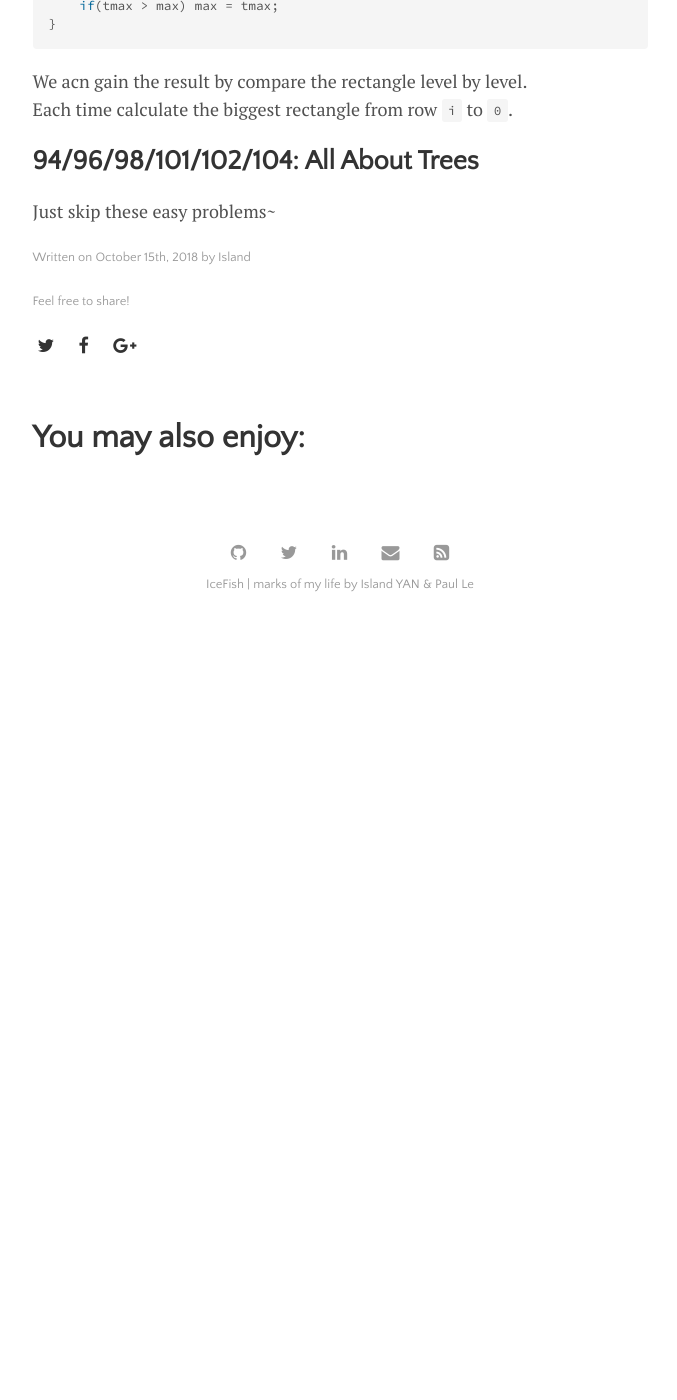
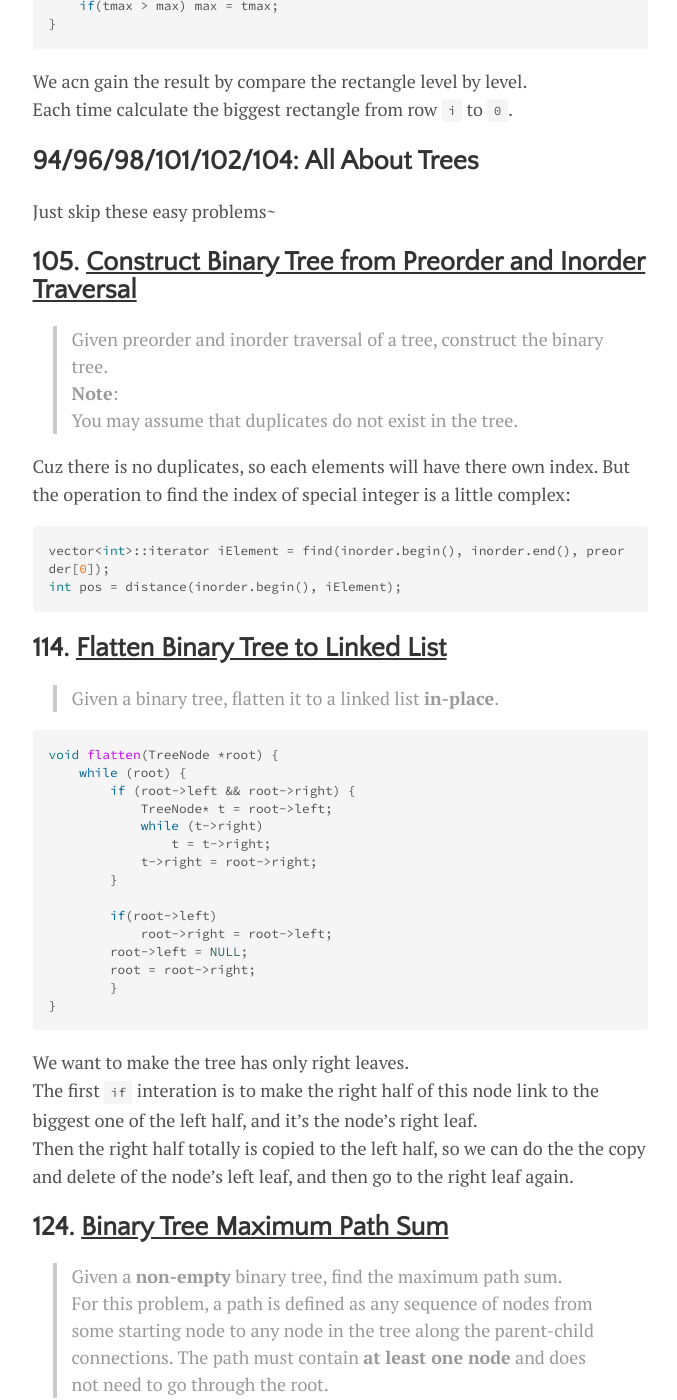
Before and after one commit to YANDaoyu/YANDaoyu.github.io, a Jekyll site: the page built from _posts/2018-10-15-LeetCode.md, in a window 1280 px wide and 1400 px high, scrolled down 15313 px. Shown: the whole window, without its empty margins (300-977 px from the left). Built offline with Jekyll 4.4.1, drawn with Linux system fonts in a browser that asks for light colours; formulas are drawn with MathJax 3; before the commit the page ends 15943 px from its top, so only the background shows below that; some of the changed text lies outside the part shown.

Commit message:
update Q105/114/124/128/136

````diff
--- a/_posts/2018-10-15-LeetCode.md
+++ b/_posts/2018-10-15-LeetCode.md
@@ -557,3 +557,111 @@ Each time calculate the biggest rectangle from row `i` to `0`.
 ## 94/96/98/101/102/104: All About Trees
 
 Just skip these easy problems~
+
+## 105. [Construct Binary Tree from Preorder and Inorder Traversal](https://leetcode.com/problems/construct-binary-tree-from-preorder-and-inorder-traversal/)
+
+> Given preorder and inorder traversal of a tree, construct the binary tree.
+**Note**:
+You may assume that duplicates do not exist in the tree.
+
+Cuz there is no duplicates, so each elements will have there own index.
+But the operation to find the index of special integer is a little complex:
+```cpp
+vector<int>::iterator iElement = find(inorder.begin(), inorder.end(), preorder[0]);
+int pos = distance(inorder.begin(), iElement);
+```
+
+## 114. [Flatten Binary Tree to Linked List](https://leetcode.com/problems/flatten-binary-tree-to-linked-list/)
+
+> Given a binary tree, flatten it to a linked list **in-place**.
+
+```cpp
+void flatten(TreeNode *root) {
+    while (root) {
+        if (root->left && root->right) {
+            TreeNode* t = root->left;
+            while (t->right)
+                t = t->right;
+            t->right = root->right;
+        }
+
+        if(root->left)
+            root->right = root->left;
+        root->left = NULL;
+        root = root->right;
+	}
+}
+```
+
+We want to make the tree has only right leaves.
+The first `if` interation is to make the right half of this node
+link to the biggest one of the left half, and it's the node's right leaf.
+Then the right half totally is copied to the left half,
+so we can do the the copy and delete of the node's left leaf, and then go to the right leaf again.
+
+## 124. [Binary Tree Maximum Path Sum](https://leetcode.com/problems/binary-tree-maximum-path-sum/)
+
+> Given a **non-empty** binary tree, find the maximum path sum.
+For this problem, a path is defined as any sequence of nodes from some starting node to any node in the tree along the parent-child connections. The path must contain **at least one node** and does not need to go through the root.
+
+The requirement is:
+the path must contain at least one node;
+the path does not need to go through the root.
+```cpp
+class Solution {
+    int answer = -2147483648;
+
+    int m(TreeNode* n)
+    {
+        int a = n -> left == NULL ? 0 : max(0,m(n -> left));
+        int b = n -> right == NULL ? 0 : max(0,m(n -> right));
+
+        answer = max(answer, n -> val + a + b);
+        return n -> val + max(a,b);
+    }
+
+public:
+    int maxPathSum(TreeNode* root) {
+        m(root);
+        return answer;
+    }
+};
+```
+
+Well, save the `answer` out of the function is more effective.
+In this algorithm, `answer` is updated by recursive,
+and `function m(TreeNode* n)` returns the the maximum of
+a linked line of the tree without contains
+more than 1 node in the same level.
+
+It's a little wired, or say tricky to me. Only me.
+
+## 128. [Longest Consecutive Sequence](https://leetcode.com/problems/longest-consecutive-sequence/)
+
+> Given an unsorted array of integers, find the length of the longest consecutive elements sequence.
+Your algorithm should run in $O(n)$ complexity.
+
+```cpp
+unordered_map<int, int> m;
+int r = 0;
+for (auto i : nums) {
+    if(m[i] == 0){
+        m[i] = 1;
+        m[i] = m[i+1] + m[i-1] +1;
+        m[i + m[i+1]] = m[i];
+        m[i - m[i-1]] = m[i];
+        r = max(r, m[i]);
+    }
+}
+return r;
+```
+The key is to keep the sequence's head and tail
+same with the sequence's length.
+
+## 136. [Single Number](https://leetcode.com/problems/single-number/)
+
+> Given a **non-empty** array of integers, every element appears twice except for one. Find that single one.
+
+What I want to emphasize is the operation of `XOR`:
+$$A ^ A = 0, A ^ B ^ A = B$$
+And then the problem can be solved by doing interation with `result = result^nums[i]`.
````
